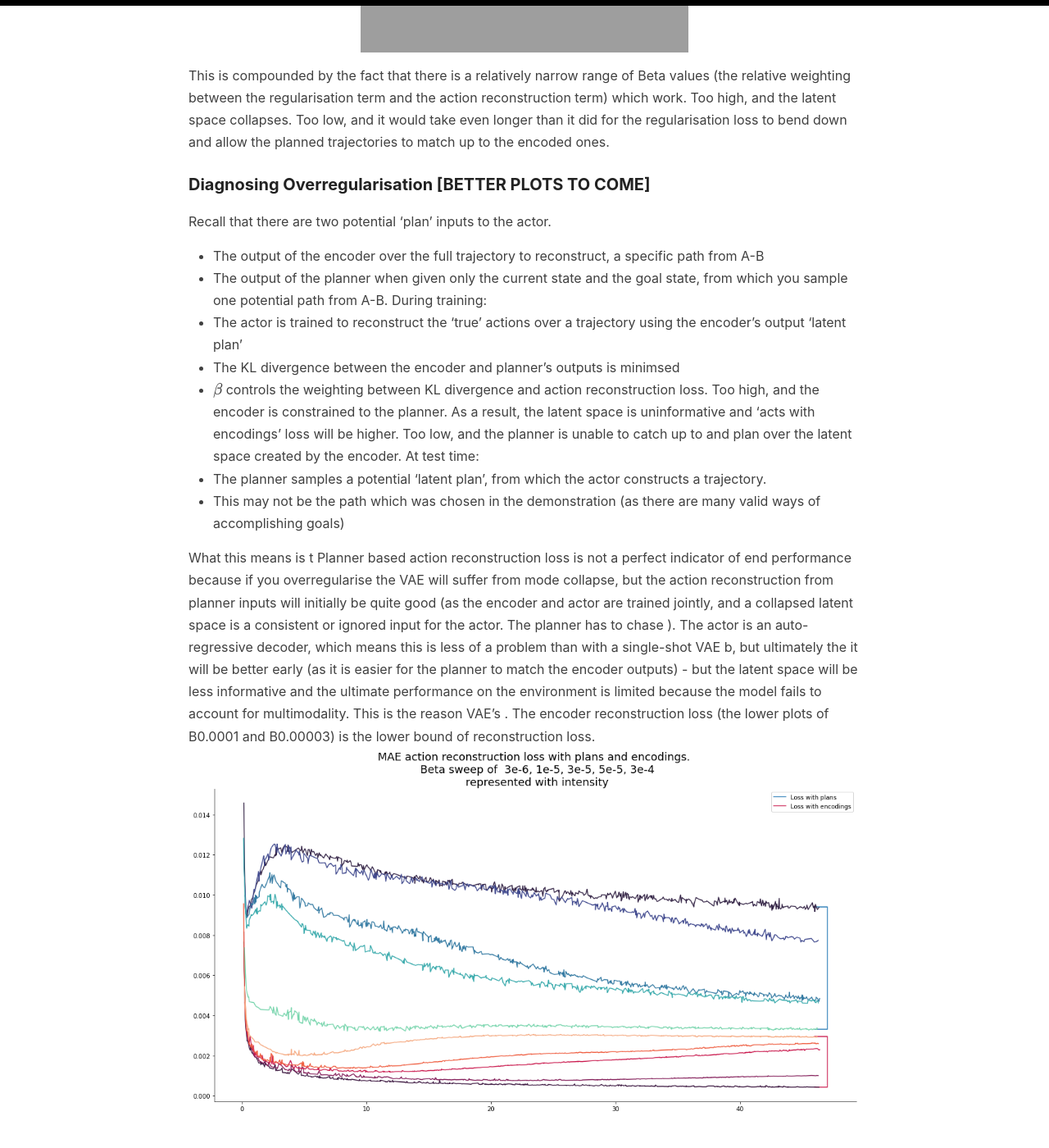
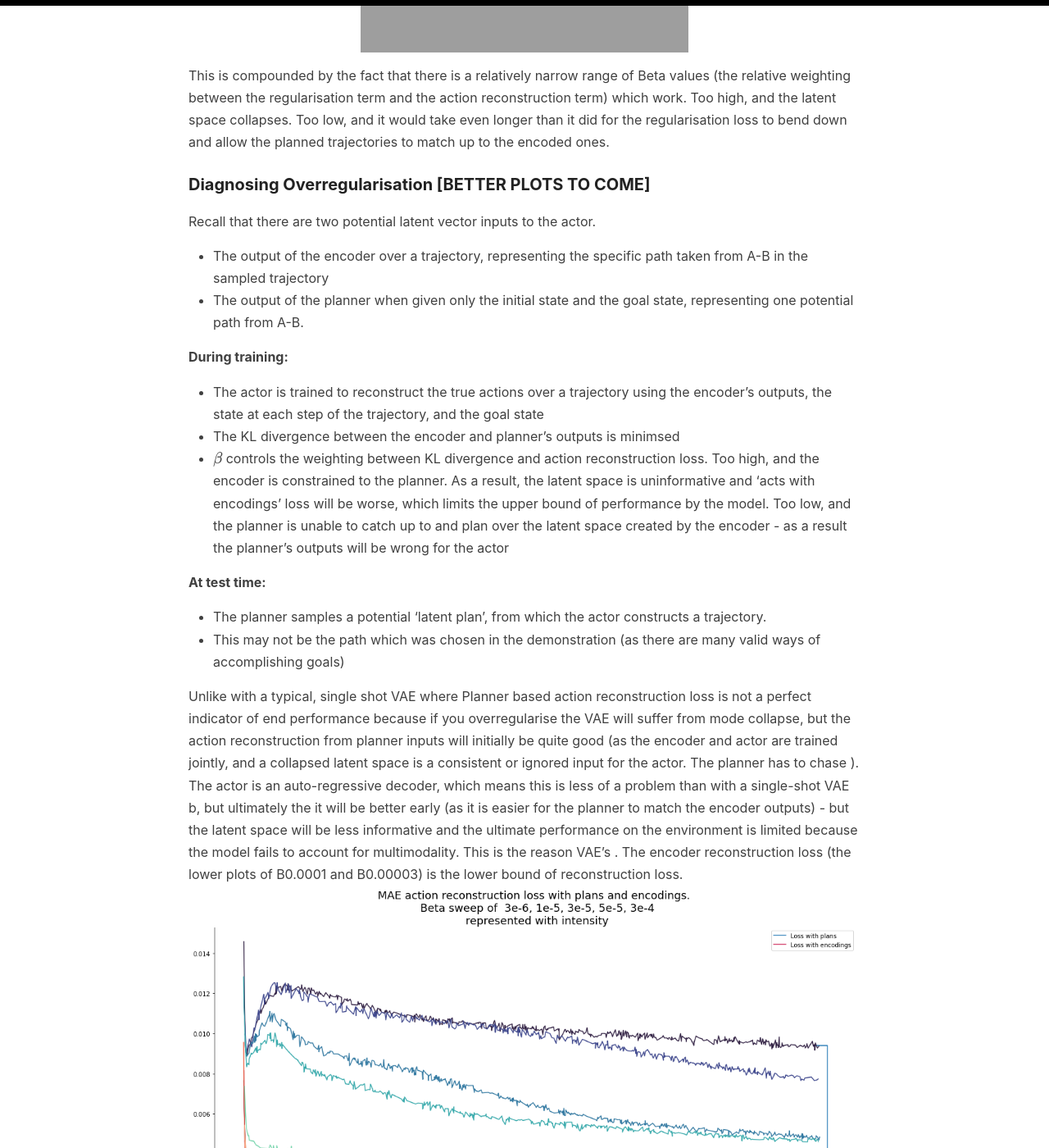
Before and after one commit to sholtodouglas/sholtodouglas.github.io, a Jekyll site: the page built from _posts/2021-01-29-Learning from Play.md, in a window 1280 px wide and 1400 px high, scrolled down 3048 px. Shown: the whole window at 82% size. Built offline with Jekyll 4.4.1, drawn with Linux system fonts in a browser that asks for light colours; formulas are drawn with MathJax 3.

Commit message:
Update 2021-01-29-Learning from Play.md

```diff
--- a/_posts/2021-01-29-Learning from Play.md
+++ b/_posts/2021-01-29-Learning from Play.md
@@ -52,18 +52,20 @@ This one is a little obvious in retrospect. Train longer! We used Colab TPUs for
 This is compounded by the fact that there is a relatively narrow range of Beta values (the relative weighting between the regularisation term and the action reconstruction term) which work. Too high, and the latent space collapses. Too low, and it would take even longer than it did for the regularisation loss to bend down and allow the planned trajectories to match up to the encoded ones.
 
 ### Diagnosing Overregularisation [BETTER PLOTS TO COME]
-Recall that there are two potential 'plan' inputs to the actor.
-- The output of the encoder over the full trajectory to reconstruct, a specific path from A-B
-- The output of the planner when given only the current state and the goal state, from which you sample one potential path from A-B.
-During training:
-- The actor is trained to reconstruct the 'true' actions over a trajectory using the encoder's output 'latent plan'
+Recall that there are two potential latent vector inputs to the actor.
+- The output of the encoder over a trajectory, representing the specific path taken from A-B in the sampled trajectory
+- The output of the planner when given only the initial state and the goal state, representing one potential path from A-B.
+
+**During training:**
+- The actor is trained to reconstruct the true actions over a trajectory using the encoder's outputs, the state at each step of the trajectory, and the goal state
 - The KL divergence between the encoder and planner's outputs is minimsed
-- $ \beta $ controls the weighting between KL divergence and action reconstruction loss. Too high, and the encoder is constrained to the planner. As a result, the latent space is uninformative and 'acts with encodings' loss will be higher. Too low, and the planner is unable to catch up to and plan over the latent space created by the encoder.
-At test time:
+- $ \beta $ controls the weighting between KL divergence and action reconstruction loss. Too high, and the encoder is constrained to the planner. As a result, the latent space is uninformative and 'acts with encodings' loss will be worse, which limits the upper bound of performance by the model. Too low, and the planner is unable to catch up to and plan over the latent space created by the encoder - as a result the planner's outputs will be wrong for the actor
+
+**At test time:**
 - The planner samples a potential 'latent plan', from which the actor constructs a trajectory.
 - This may not be the path which was chosen in the demonstration (as there are many valid ways of accomplishing goals)
 
-What this means is t
+Unlike with a typical, single shot VAE where
 Planner based action reconstruction loss is not a perfect indicator of end performance because if you overregularise the VAE will suffer from mode collapse, but the action reconstruction from planner inputs will initially be quite good (as the encoder and actor are trained jointly, and a collapsed latent space is a consistent or ignored input for the actor. The planner has to chase ). The actor is an auto-regressive decoder, which means this is less of a problem than with a single-shot VAE b, but ultimately the it will be better early (as it is easier for the planner to match the encoder outputs) - but the latent space will be less informative and the ultimate performance on the environment is limited because the model fails to account for multimodality. This is the reason VAE's . The encoder reconstruction loss (the lower plots of B0.0001 and B0.00003) is the lower bound of reconstruction loss.
 ![alt-text-1](https://sholtodouglas.github.io/images/play/sweep.png "Regularisation Demonstration")
 
```
